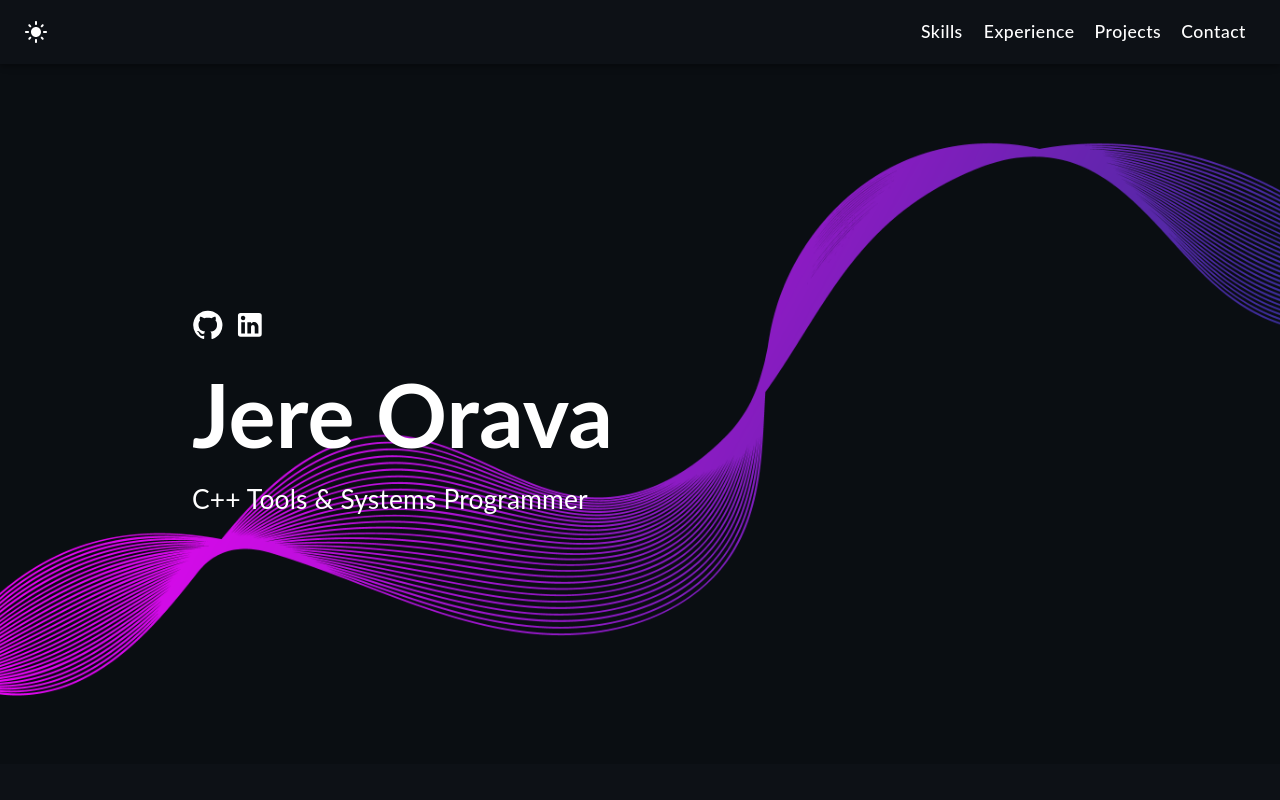
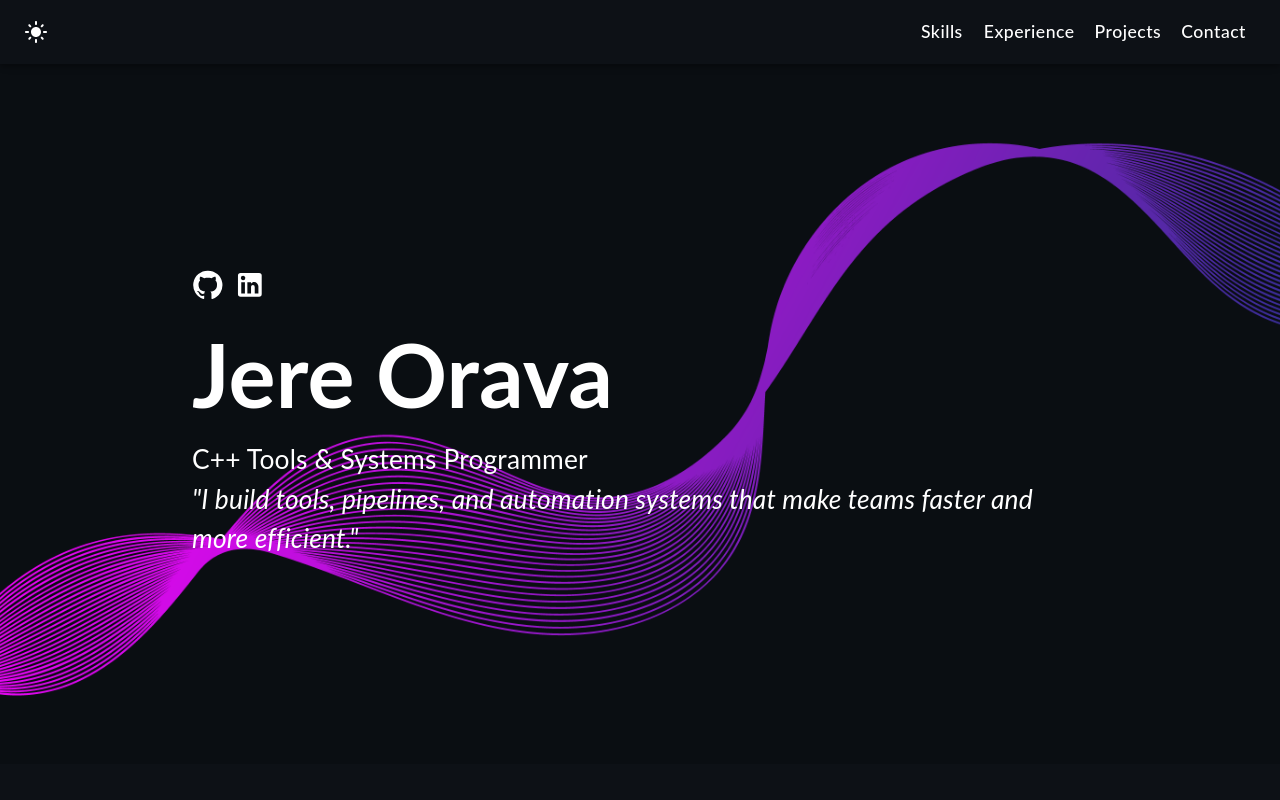
Before and after one commit to jereor/portfolio, a React (Create React App) app: page / in a window 1280 px wide. Shown: the top 800 px of the page. Built offline with nearby package versions, Linux system fonts and the light colour scheme.

Commit message:
Add subtitle at the top

```diff
--- a/src/components/Main.tsx
+++ b/src/components/Main.tsx
@@ -15,6 +15,7 @@ function Main() {
           </div>
           <h1>Jere Orava</h1>
           <p>C++ Tools & Systems Programmer</p>
+          <p><i>"I build tools, pipelines, and automation systems that make teams faster and more efficient."</i></p>
 
           <div className="mobile_social_icons">
             <a href="https://github.com/jereor" target="_blank" rel="noreferrer"><GitHubIcon/></a>
```
